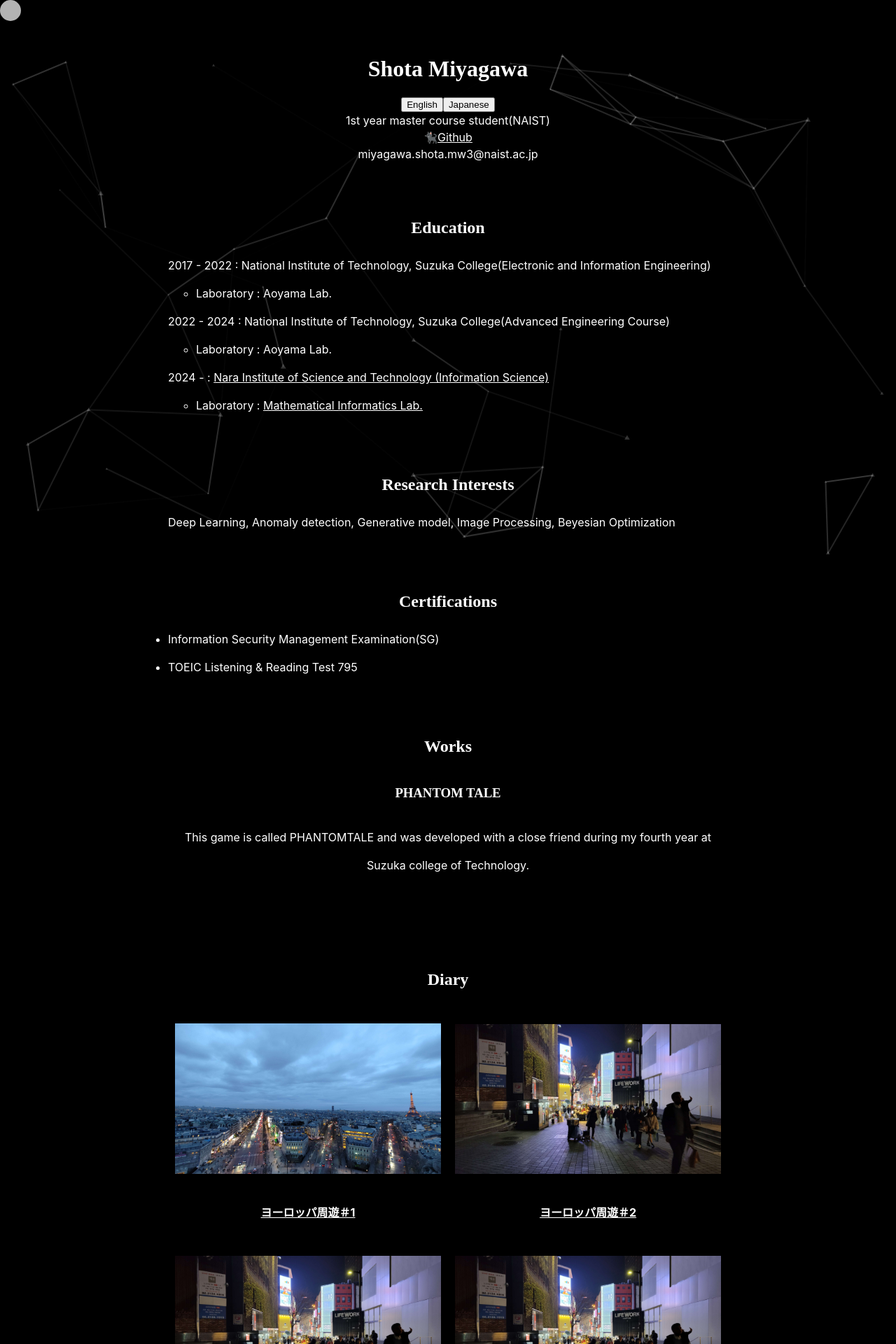
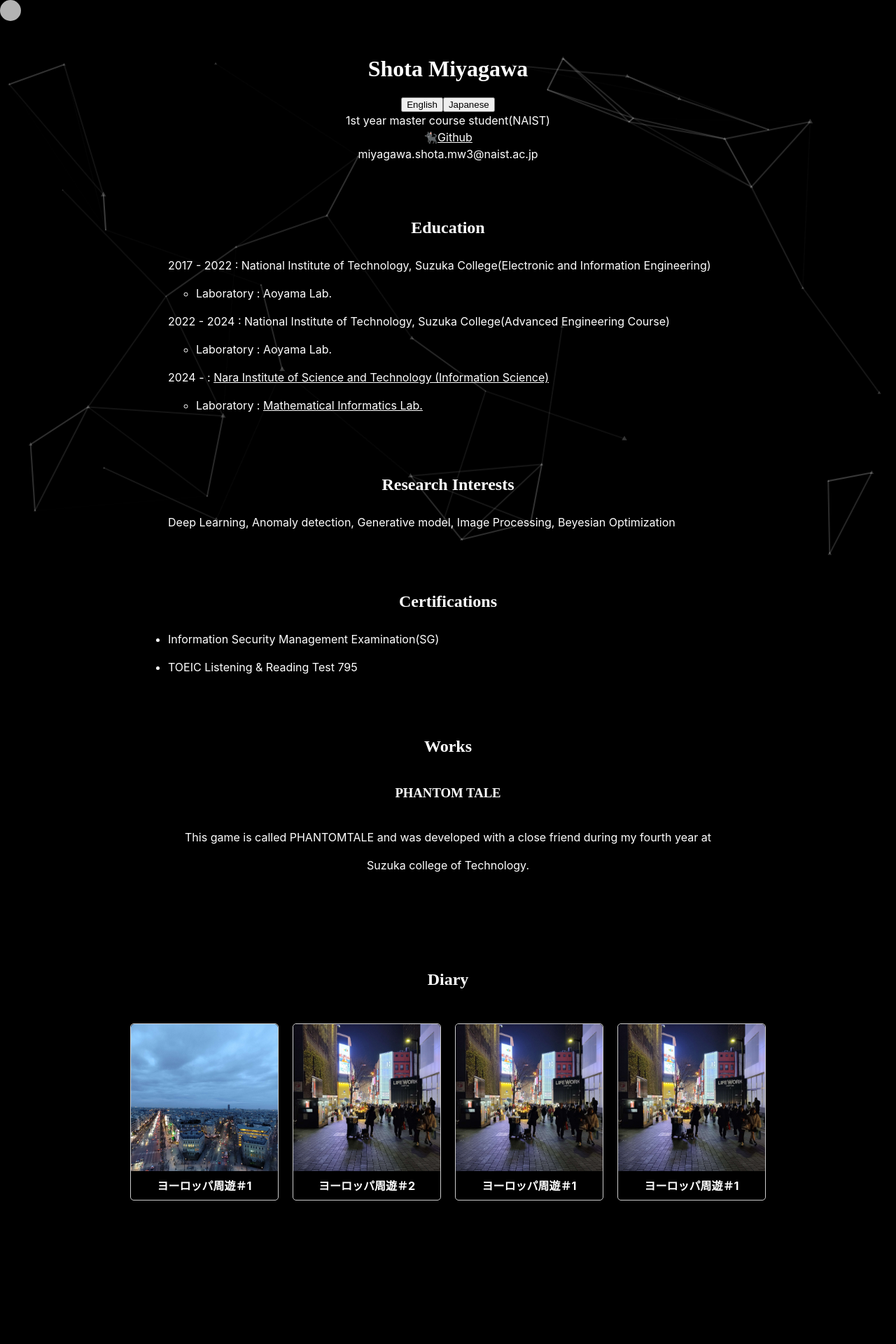
Before and after one commit to cielcs/Mywebsite, a React (Create React App) app: page / in a window 1280 px wide. Shown: the top 1920 px of the page at 70% size. After the commit the page ends 1725 px from the top, so only its background shows below. Built offline with nearby package versions, Linux system fonts and the light colour scheme; a web font is replaced by a local one.

Commit message:
Improve desing for looks

```diff
--- a/src/App.css
+++ b/src/App.css
@@ -74,7 +74,7 @@ a {
 }
 
 #wrapper {
-  max-width: 800px;
+  max-width: 1200px;
   margin: 0 auto;
   padding: 0 20px;
 }
--- a/src/App.tsx
+++ b/src/App.tsx
@@ -34,12 +34,12 @@ function App() {
         <h1 style={{ marginTop: '80px',fontFamily: "Kdam Thmor Pro"}}>{t('title')}</h1>
         <button onClick={() => changeLanguage('en')}>English</button>
         <button onClick={() => changeLanguage('ja')}>Japanese</button>
-        <ul style={{ listStyleType: 'none', padding: 0, textAlign: 'center', margin: '0 auto', lineHeight: '1.5' }}>
+        <ul style={{ listStyleType: 'none', padding: 0, textAlign: 'center', margin: '0 auto', maxWidth: '800px',lineHeight: '1.5' }}>
           1st year master course student(NAIST)<br/>🐈‍⬛<a href="https://github.com/cielcs">Github</a><br/>
           miyagawa.shota.mw3@naist.ac.jp</ul>
       <div className="Education">
         <h2 style={{ marginTop: '80px',fontFamily: "Kdam Thmor Pro"}}>{t('education.title')}</h2>
-        <ul style={{ listStyleType: 'none', padding: 0, textAlign: 'left', margin: '0 auto', lineHeight: '2.5' }}>
+        <ul style={{ listStyleType: 'none', padding: 0, textAlign: 'left', margin: '0 auto',maxWidth: '800px', lineHeight: '2.5' }}>
           <li>{t('education.text1')}</li>
             <ul><li>{t('education.lab')}{t('education.labText1')}</li></ul>
           <li>{t('education.text2')}</li>
@@ -50,13 +50,13 @@ function App() {
       </div>
       <div className='Research Interests'>
         <h2 style={{ marginTop: '80px',fontFamily: "Kdam Thmor Pro"}}>{t('research_interests.title')}</h2>
-        <ul style={{ listStyleType: 'none', padding: 0, textAlign: 'left', margin: '0 auto', lineHeight: '2.5' }}>
+        <ul style={{ listStyleType: 'none', padding: 0, textAlign: 'left', margin: '0 auto', maxWidth: '800px',lineHeight: '2.5' }}>
           <li>{t('research_interests.interests')} <br/></li>
         </ul>
       </div>
       <div className='Certification'>
         <h2 style={{ marginTop: '80px',fontFamily: "Kdam Thmor Pro"}}>{t('certifications.title')}</h2>
-        <ul style={{ padding: 0, textAlign: 'left', margin: '0 auto', lineHeight: '2.5' }}>
+        <ul style={{ padding: 0, textAlign: 'left', margin: '0 auto',maxWidth: '800px', lineHeight: '2.5' }}>
           {(t('certifications.items', { returnObjects: true })as any[]).map((item: string, index: number) => (
                 <li key={index}>{item}</li>
             ))}
@@ -72,7 +72,7 @@ function App() {
       </div>
       <div className='Diary'>
       <h2 style={{ marginTop: '0px',fontFamily: "Kdam Thmor Pro"}}>Diary</h2><br></br>
-        <ul style={{ padding: 0, textAlign: 'center', margin: '0 auto', maxWidth: '800px', lineHeight: '2.5' }}>
+        <ul style={{ padding: 0, textAlign: 'center', margin: '0 auto', maxWidth: '1000px', lineHeight: '2.5' }}>
         <Router>
           <Routes>
             <Route path="/" element={<ArticleList />} />
--- a/src/Article/ArticleDetail.tsx
+++ b/src/Article/ArticleDetail.tsx
@@ -1,13 +1,13 @@
 // ArticleDetail.tsx
 import React from 'react';
-import { useParams } from 'react-router-dom';
+import { useParams,Link } from 'react-router-dom';
 
 interface Article {
   id: number;
   title: string;
   contentLayout: JSX.Element;
 }
-// {process.env.PUBLIC_URL + "/images/root.jpeg"}
+
 const articles: Article[] = [
   {
     id: 1,
@@ -74,6 +74,13 @@ const ArticleDetail: React.FC = () => {
       <div style={{ padding: '20px' }}>
         <h2>{article.title}</h2>
         {article.contentLayout}
+        {article.id !== 1 && (
+            <Link to={`/article/${article.id - 1}`}style={{ marginRight: '10px' }}>前のページへ</Link>
+          )}
+          <Link to="/" style={{ marginRight: '10px' }}>メインに戻る</Link>
+        {article.id !== articles.length && (
+          <Link to={`/article/${article.id + 1}`}style={{ marginRight: '10px' }}>次のページへ</Link>
+        )}
       </div>
     );
 };
--- a/src/Article/ArticleList.tsx
+++ b/src/Article/ArticleList.tsx
@@ -15,14 +15,30 @@ const articles: Article[] = [
   { id: 4, title: 'ヨーロッパ周遊＃1', imageUrl: '/images/korea1.jpg' },
 ];
 
+// const ArticleList: React.FC = () => {
+//   return (
+//     <div>
+//       {articles.map((article) => (
+//         <div key={article.id} style={{ display: 'inline-block', margin: '10px', width: '380px' }}>
+//           <Link to={`/article/${article.id}`}>
+//             <img src={process.env.PUBLIC_URL +  article.imageUrl} alt={article.title} style={{ width: '100%' }} />
+//             <h4>{article.title}</h4>
+//           </Link>
+//         </div>
+//       ))}
+//     </div>
+//   );
+// };
 const ArticleList: React.FC = () => {
   return (
-    <div>
+    <div style={{ display: 'flex', flexWrap: 'wrap', justifyContent: 'center' }}>
       {articles.map((article) => (
-        <div key={article.id} style={{ display: 'inline-block', margin: '10px', width: '380px' }}>
-          <Link to={`/article/${article.id}`}>
-            <img src={process.env.PUBLIC_URL +  article.imageUrl} alt={article.title} style={{ width: '100%' }} />
-            <h4>{article.title}</h4>
+        <div key={article.id} style={{ margin: '10px', width: '210px', textAlign: 'center', border: '1px solid #ccc', borderRadius: '5px' }}>
+          <Link to={`/article/${article.id}`} style={{ textDecoration: 'none', color: 'inherit' }}>
+            <div style={{ width: '210px', height: '210px', overflow: 'hidden', borderRadius: '5px 5px 0 0' }}>
+              <img src={process.env.PUBLIC_URL +  article.imageUrl} alt={article.title} style={{ width: '100%', height: '100%', objectFit: 'cover' }} />
+            </div>
+            <h4 style={{ margin: '1px 0 0 0' }}>{article.title}</h4>
           </Link>
         </div>
       ))}
@@ -30,4 +46,6 @@ const ArticleList: React.FC = () => {
   );
 };
 
+
+
 export default ArticleList;
```
